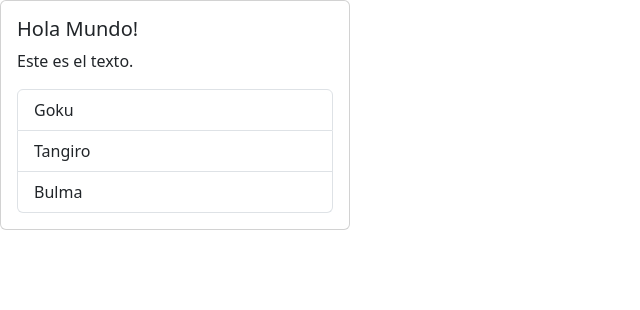
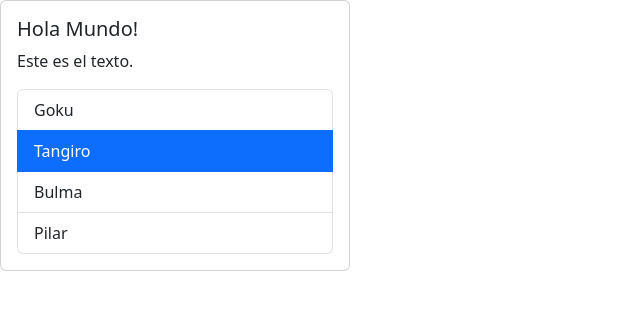
Before and after one commit to PilarGonzalezFarret/miPortafolioConReact, a React (Vite) app in the folder react-app-portafolio/: page / in a window 1280 px wide. Shown: the top 310 px of the page, without its empty margins (0-640 px from the left). Built offline with nearby package versions, Linux system fonts and the light colour scheme.

Commit message:
Estado
Se define gestión de estado (hook useState)

```diff
--- a/react-app-portafolio/src/App.tsx
+++ b/react-app-portafolio/src/App.tsx
@@ -6,7 +6,7 @@
 
 function App() {
   const list = [
-    "Goku", "Tangiro", "Bulma"
+    "Goku", "Tangiro", "Bulma", "Pilar"
   ];
   return <Card>
     <CardBody title="Hola Mundo!" text="Este es el texto."/>
--- a/react-app-portafolio/src/components/List.tsx
+++ b/react-app-portafolio/src/components/List.tsx
@@ -1,17 +1,20 @@
+import { useState } from "react";
+
 type Props = {
     data: string[];
-}
+};
 
 function List({ data }: Props) {
-    const handleClick = (e: string) => {
-        console.log(e);
-    }
+    const [index, setIndex] = useState(1);
+    const handleClick = (i: number) => {
+        setIndex(i);
+    };
     return (
         <ul className="list-group">
-            {data.map((elemento) => (
+            {data.map((elemento , i) => (
             <li
-                onClick= {() => handleClick(elemento)}
-                key={elemento} className="list-group-item"
+                onClick= {() => handleClick(i)}
+                key={elemento} className={`list-group-item ${index == i? "active" : ""}`}
             >
                 {elemento}
             </li>))}
```
